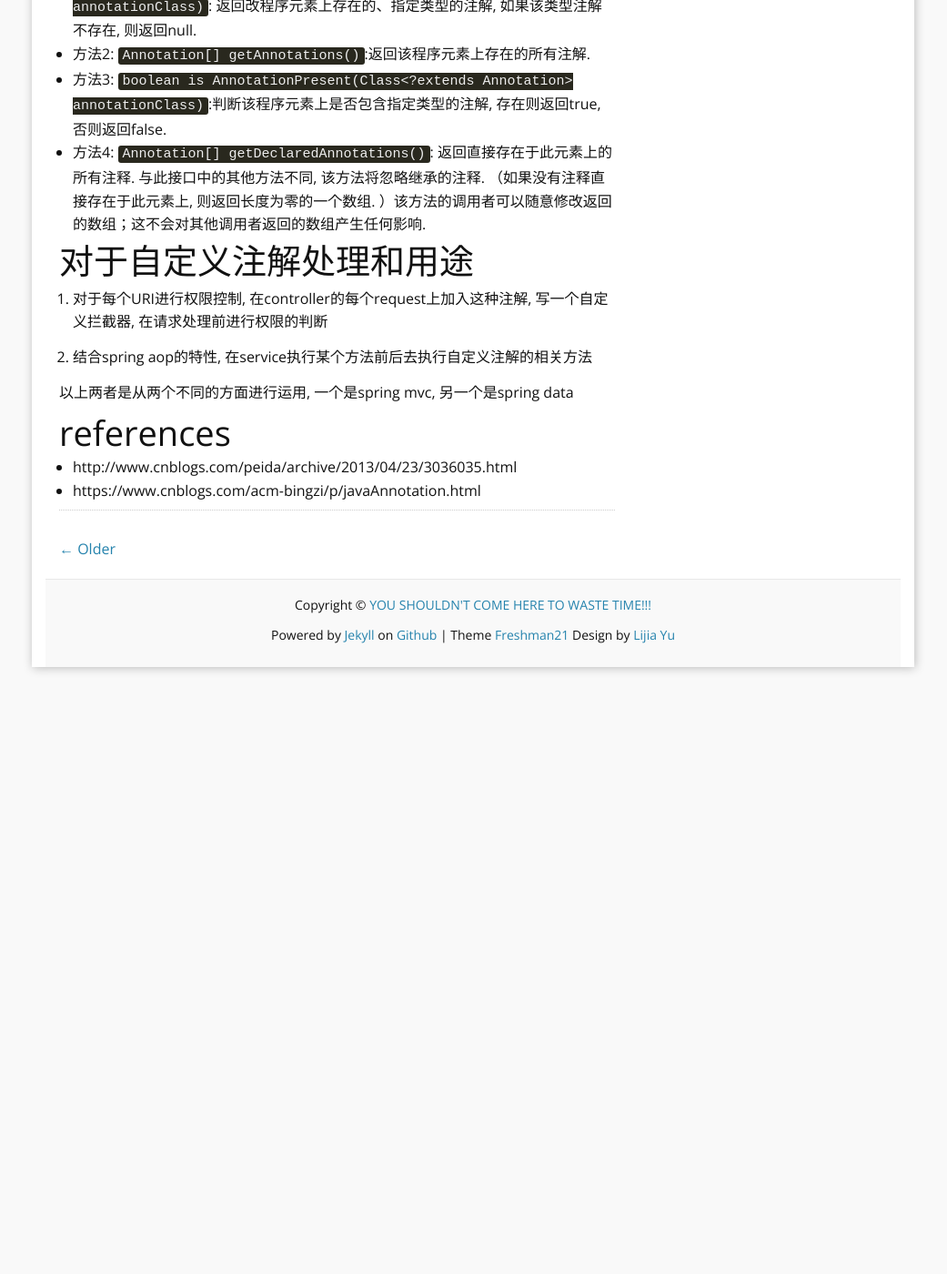
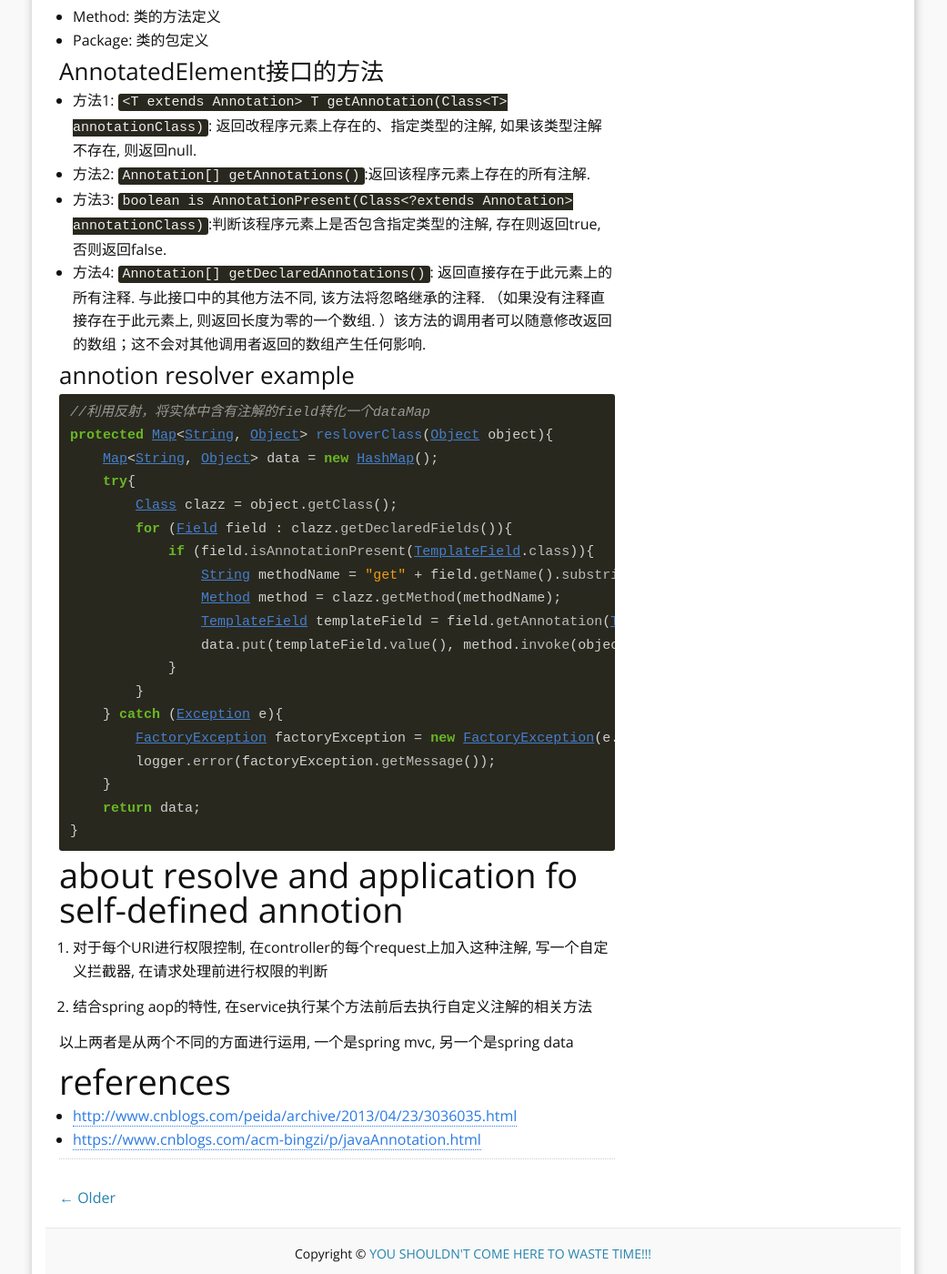
Before and after one commit to RoyWorld/RoyWorld.github.io, a Jekyll site: the page built from _posts/2017-12-28-java-annotation.md, in a window 1280 px wide and 1400 px high, scrolled down 2468 px. Shown: the whole window at 91% size, without its empty margins (120-1161 px from the left). Built offline with Jekyll 4.4.1, drawn with Linux system fonts in a browser that asks for light colours; nearby versions of some CDN libraries; comment, search, counter and statistics services are not loaded; before the commit the page ends 3231 px from its top, so only the background shows below that; some of the changed text lies outside the part shown.

Commit message:
20121228文章修改

````diff
--- a/_posts/2017-12-28-java-annotation.md
+++ b/_posts/2017-12-28-java-annotation.md
@@ -1,6 +1,6 @@
 ---
 layout: post
-title:  "java annotation"
+title:  "Java Annotation"
 date:   2017-12-28 17:43:02
 category: java
 published: true
@@ -23,12 +21,12 @@
 * 元注解
 * 自定义注解
 
-# JDK内置系统注解
+# annotion in JDK
 * `@Override`: 用于修饰此方法覆盖了父类的方法
 * `@Deprecated`: 用于修饰已经过时的方法
 * `@SuppressWarnnings`: 用于通知java编译器禁止特定的编译警告
 
-# 元注解
+# meta annotion
 元注解的作用就是负责注解其他注解. Java5.0定义了4个标准的meta-annotation类型, 它们被用来提供对其它annotation类型作说明
 
 `@Target`表示该注解用于什么地方
@@ -49,7 +47,7 @@
 
 `@Inherited`元注解是一个标记注解, `@Inherited`阐述了某个被标注的类型是被继承的
 
-# 自定义注解
+# self-defined annotion
 
 ### 定义注解格式
 `public @interface 注解名 {定义体}`
@@ -66,9 +64,17 @@
 * Annotation类型
 * 以上所有类型的数组
 
--- 例子
+### Annotion Example
+```java
+@Target({ ElementType.FIELD, ElementType.LOCAL_VARIABLE })
+@Retention(RetentionPolicy.RUNTIME)
+@Documented
+public @interface TemplateField {
+    String value() default "";
+}
+```
 
-# 注解处理器
+# annotion resolver
 当实现一个注解, 若没有与之相关的处理器, 那么该注解就无异于注释, 而注解的处理就需要用到反射机制中的`AnnotatedElement`接口
 
 ### 实现AnnotatedElement接口的类
@@ -85,7 +91,30 @@
 * 方法3: `boolean is AnnotationPresent(Class<?extends Annotation> annotationClass)`:判断该程序元素上是否包含指定类型的注解, 存在则返回true, 否则返回false.
 * 方法4: `Annotation[] getDeclaredAnnotations()`: 返回直接存在于此元素上的所有注释. 与此接口中的其他方法不同, 该方法将忽略继承的注释. （如果没有注释直接存在于此元素上, 则返回长度为零的一个数组. ）该方法的调用者可以随意修改返回的数组；这不会对其他调用者返回的数组产生任何影响.
 
-# 对于自定义注解处理和用途
+### annotion resolver example
+```java
+//利用反射，将实体中含有注解的field转化一个dataMap
+protected Map<String, Object> resloverClass(Object object){
+    Map<String, Object> data = new HashMap();
+    try{
+        Class clazz = object.getClass();
+        for (Field field : clazz.getDeclaredFields()){
+            if (field.isAnnotationPresent(TemplateField.class)){
+                String methodName = "get" + field.getName().substring(0,1).toUpperCase() + field.getName().substring(1);
+                Method method = clazz.getMethod(methodName);
+                TemplateField templateField = field.getAnnotation(TemplateField.class);
+                data.put(templateField.value(), method.invoke(object));
+            }
+        }
+    } catch (Exception e){
+        FactoryException factoryException = new FactoryException(e.getMessage());
+        logger.error(factoryException.getMessage());
+    }
+    return data;
+}
+```
+
+# about resolve and application fo self-defined annotion
 1. 对于每个URI进行权限控制, 在controller的每个request上加入这种注解, 写一个自定义拦截器, 在请求处理前进行权限的判断
 
 2. 结合spring aop的特性, 在service执行某个方法前后去执行自定义注解的相关方法
````
Also changed, not shown: other parts of _posts/2017-12-28-java-annotation.md (+7 -6 lines).
